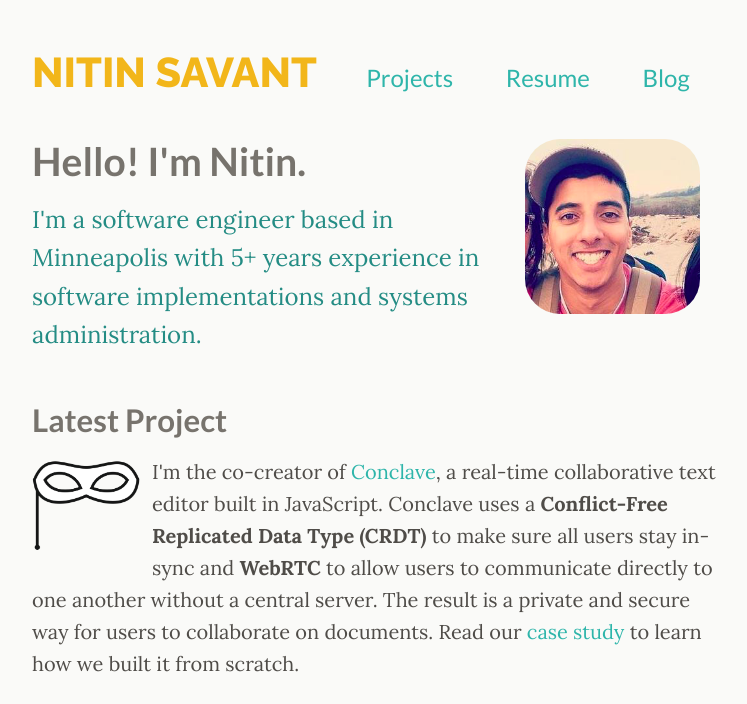
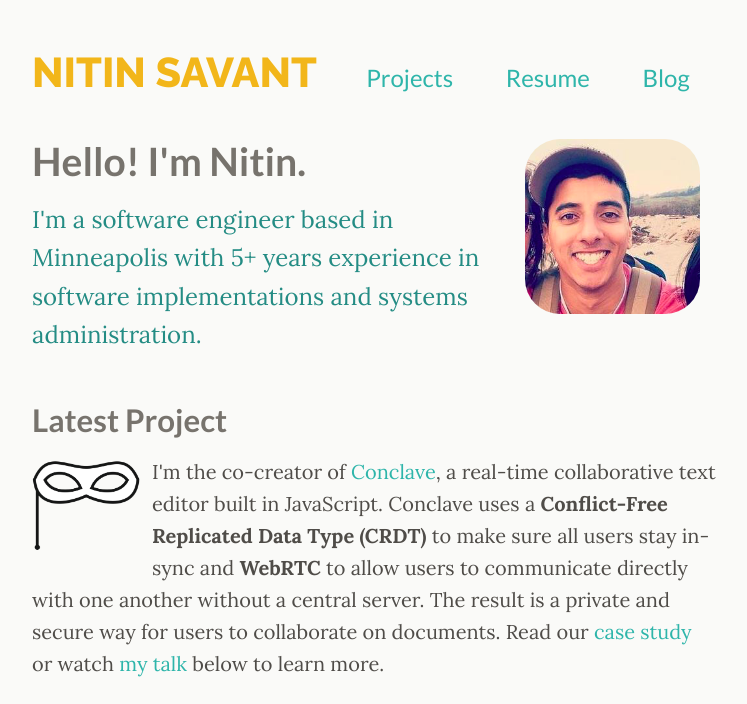
Before and after one commit to nitinsavant/nitinsavant.github.io, a Jekyll site: the page built from index.html, in a window 1280 px wide. Shown: the top 704 px of the page, without its empty margins (266-1013 px from the left). Built offline with Jekyll 4.4.1, drawn with Linux system fonts in a browser that asks for light colours; grey boxes are pictures that could not be loaded.

Commit message:
Add link and embed JavaScriptMN talk

```diff
--- a/index.html
+++ b/index.html
@@ -23,9 +23,11 @@ title: Home
   </figure>
 
     <p>
-      I'm the co-creator of <a href="http://conclave-app.herokuapp.com/" target="_blank">Conclave</a>, a real-time collaborative text editor built in JavaScript. Conclave uses a <strong>Conflict-Free Replicated Data Type (CRDT)</strong> to make sure all users stay in-sync and <strong>WebRTC</strong> to allow users to communicate directly to one another without a central server. The result is a private and secure way for users to collaborate on documents. Read our <a href="https://conclave-team.github.io/conclave-site/" target="_blank">case study</a> to learn how we built it from scratch.
+      I'm the co-creator of <a href="http://conclave-app.herokuapp.com/" target="_blank">Conclave</a>, a real-time collaborative text editor built in JavaScript. Conclave uses a <strong>Conflict-Free Replicated Data Type (CRDT)</strong> to make sure all users stay in-sync and <strong>WebRTC</strong> to allow users to communicate directly with one another without a central server. The result is a private and secure way for users to collaborate on documents. Read our <a href="https://conclave-team.github.io/conclave-site/" target="_blank">case study</a> or watch <a href="https://youtu.be/hy0ePbpna5Y" target="_blank">my talk</a> below to learn more.
     </p>
 </article>
+
+<iframe width="560" height="315" src="https://www.youtube.com/embed/hy0ePbpna5Y?rel=0" frameborder="0" allow="autoplay; encrypted-media" allowfullscreen></iframe>
 
 <footer>
   <h2>Contact</h2>
```
